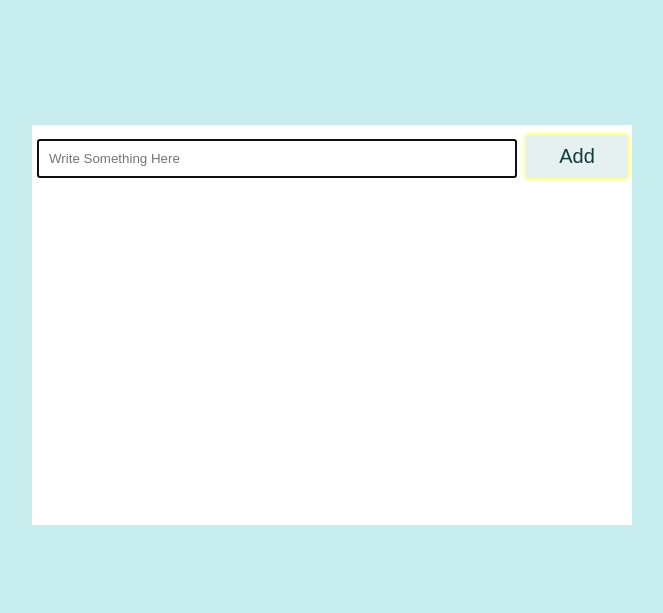
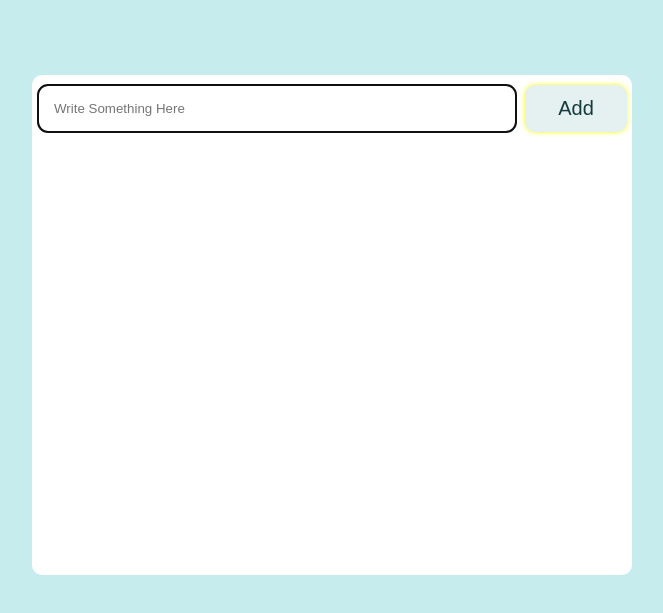
Before and after one commit to Vk1707/Javascript-Projects, a plain HTML site: page To_Do_List/index.html in a window 1280 px wide. Shown: the part 123-736 px from the top of the page, without its empty margins (308-971 px from the left). Drawn offline with Linux system fonts and the light colour scheme.

Commit message:
To Do List

```diff
--- a/To_Do_List/css/style.css
+++ b/To_Do_List/css/style.css
@@ -38,24 +38,39 @@
 .box{
     margin-top: 100px !important;
     width: 600px;
-    min-height: 400px;
+    min-height: 500px;
     background-color: white;
     margin: 5px;
+    position: relative;
+    border-radius: 10px;
 }
 
 .box input{
     margin: 5px;
     width: 80%;
-    padding: 10px;
+    padding: 15px;
+    border-radius: 10px;
+    position: absolute;
+    top: 4px;
+    left: 0;
 }
 
 .box button{
     width: 17%;
-    padding: 10px;
+    padding: 12px;
+    border-radius: 10px;
+    position: absolute;
+    top: 0;
+    right: 5px;
 }
 
 #todoBox {
     list-style: none;
+    position: relative;
+    top: 56px;
+    left: 18px;
+    width: 95%;
+    cursor: pointer;
 }
 
 #todoBox li{
```
